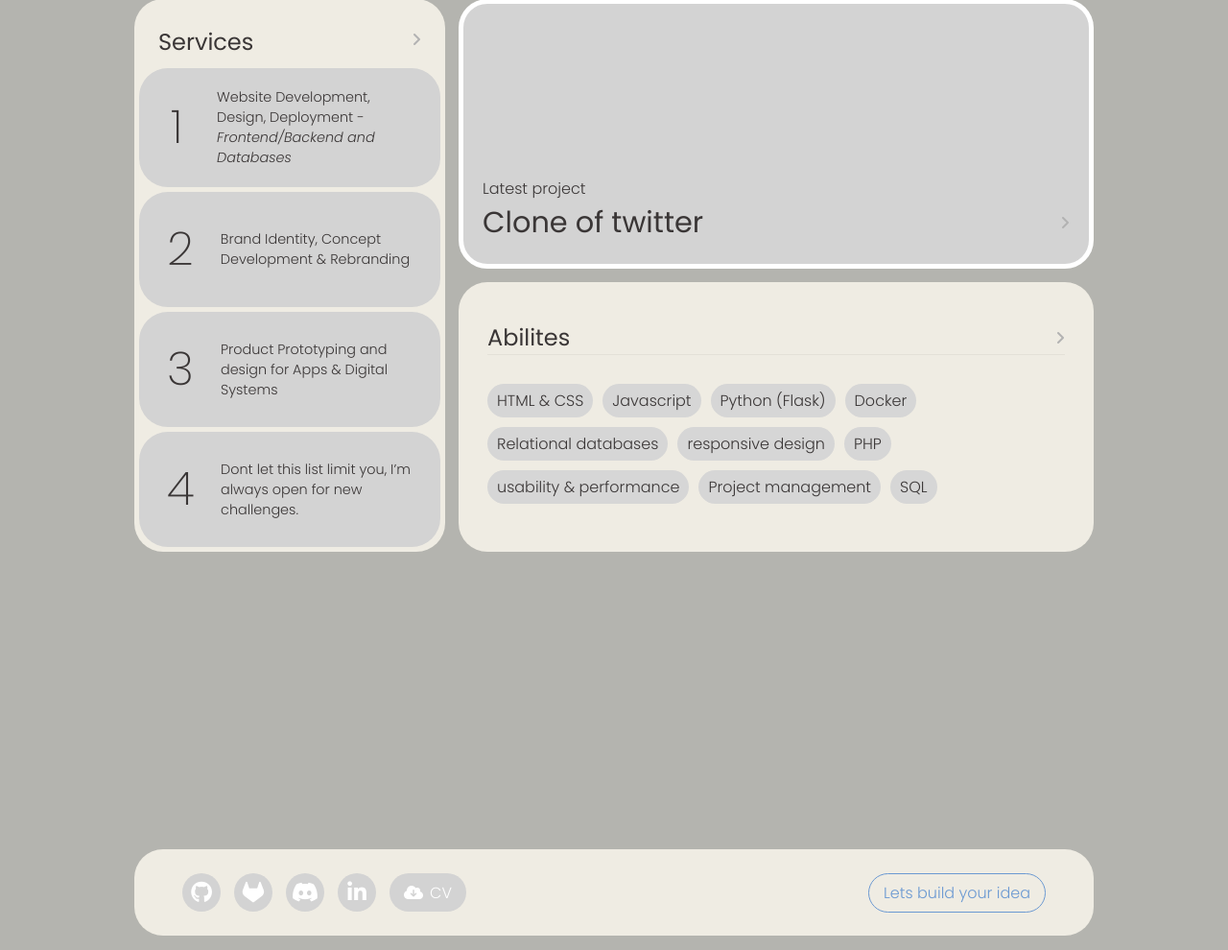
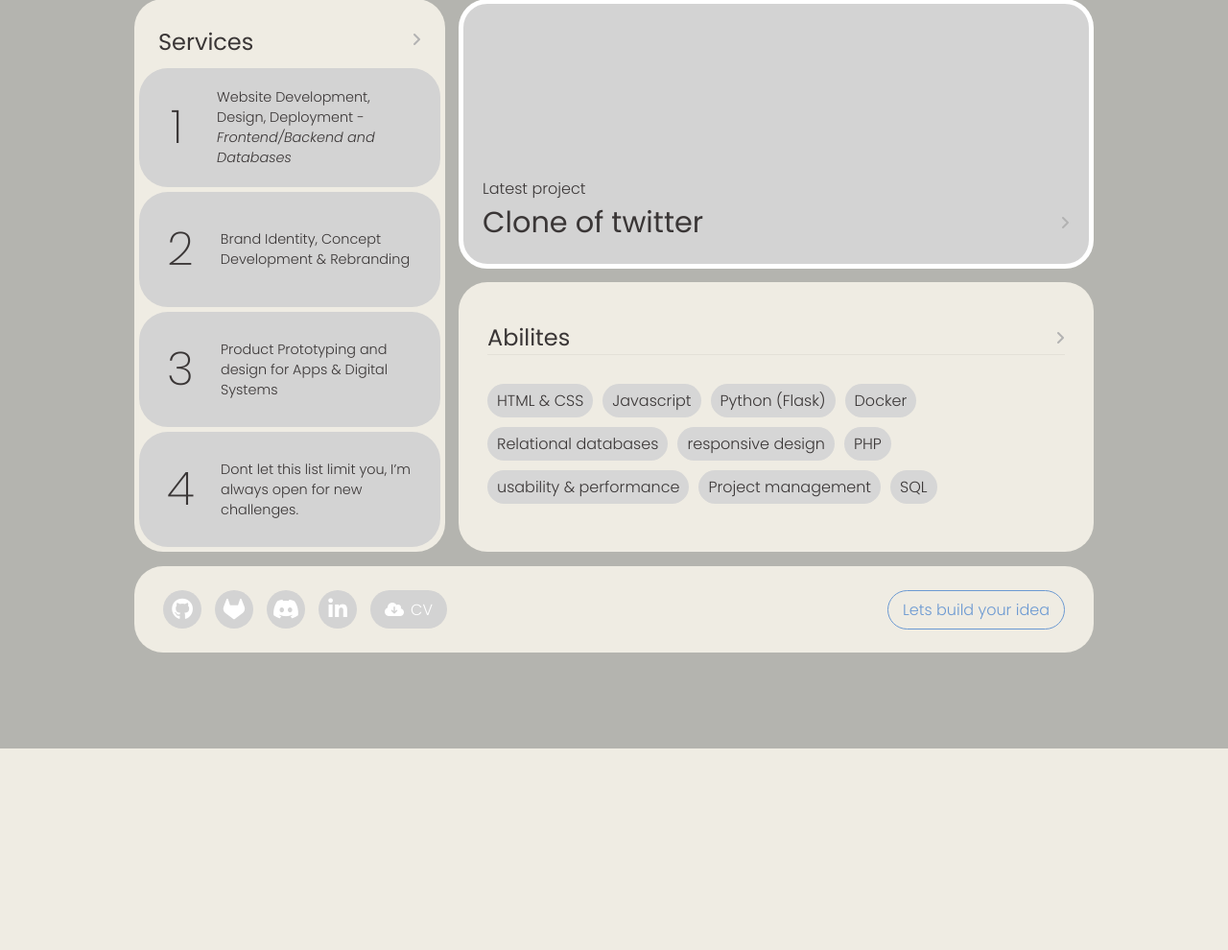
Before and after one commit to Sofieolsenn/sofie-portfolio, a Flask app: page / in a window 1280 px wide. Shown: the part 416-1406 px from the top of the page at 96% size. After the commit the page ends 1196 px from the top, so only its background shows below. Run offline with Flask 3, Linux system fonts and the light colour scheme.

Commit message:
inserted footer

```diff
--- a/static/styles.css
+++ b/static/styles.css
@@ -146,16 +146,18 @@ a {
 
 
 /* === footer === */
-.social-card {
+footer {
     background-color: var(--box-color);
     display: flex;
     align-items: center;
-    justify-content: space-between;
-    flex-wrap: wrap-reverse;
-    padding: 20px 50px;
+    justify-content: center;
+    flex-wrap: wrap;
+    gap: 20px;
+    padding: 20px;
     border-radius: 30px;
-    height: 90px;
-    margin: 15px 0px;
+    min-height: 90px;
+    max-height: fit-content;
+    margin: 15px 0px 100px 0px;
 
     .social-cta {
         text-decoration: none;
@@ -196,6 +198,20 @@ a {
         }
     }
 }
+
+@media (min-width: 560px) {
+   footer {
+    display: flex;
+    justify-content: space-between;
+    flex-wrap: wrap;
+    padding: 10px 30px;
+    border-radius: 30px;
+    height: 90px;
+   }
+}
+
+/* Footer responsiveness */
+
 
 /* === home === */
 .home-container {
@@ -600,7 +616,7 @@ a {
         display: grid;
 
         grid-template-columns: 1fr 1fr 1fr;
-        grid-template-rows: repeat(4, 1fr);
+        grid-template-rows: repeat(3, 1fr);
         grid-template-areas:
             "home home home"
             "service project project"
--- a/templates/___footer.html
+++ b/templates/___footer.html
@@ -1,4 +1,4 @@
-<section class="social-card">
+<footer>
         <div class="social-icons">
             <a href="https://github.com/Sofieolsenn" target="_blank" rel="noopener noreferrer" aria-label="GitHub">
                 <i class="fa-brands fa-github"></i>
@@ -22,4 +22,4 @@
         <a class="social-cta" href="/contact" mix-get mix-target="#SPA-container">
             Lets build your idea
         </a>
-</section>
+</footer>
```
